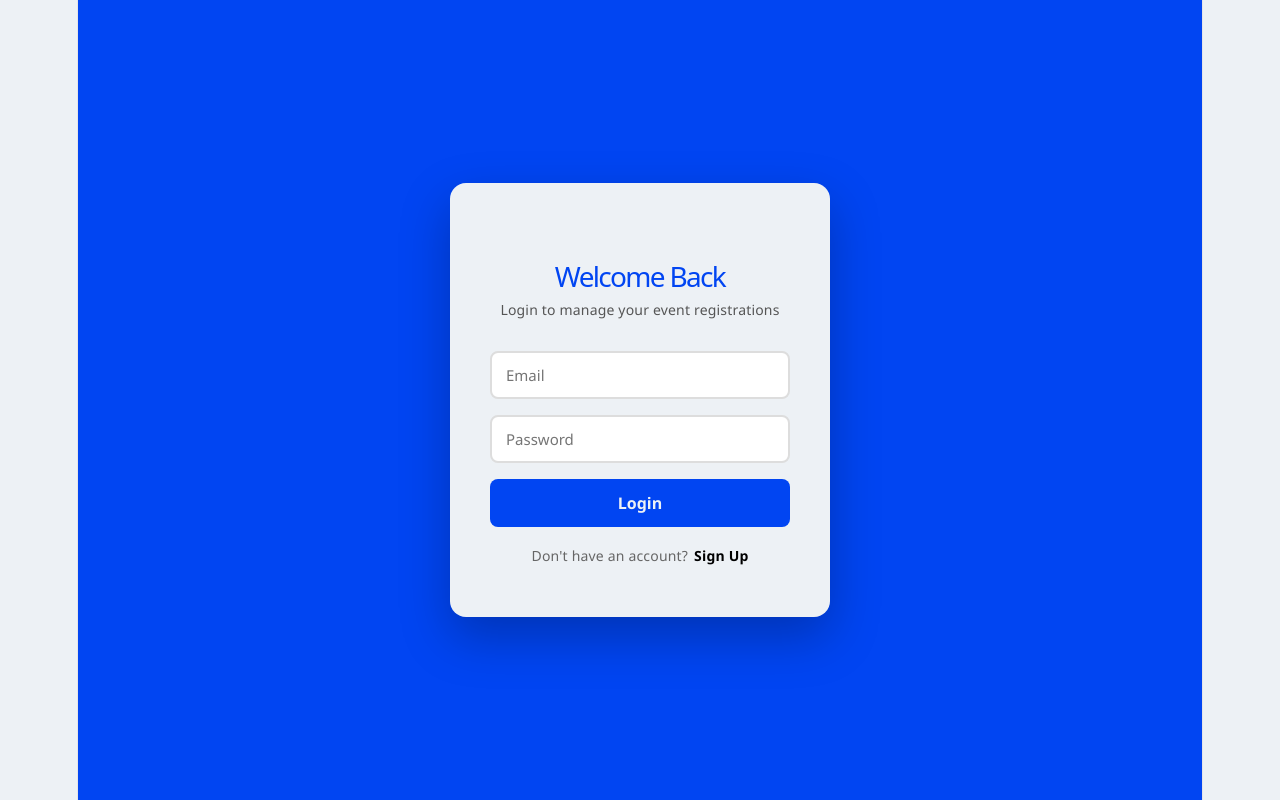
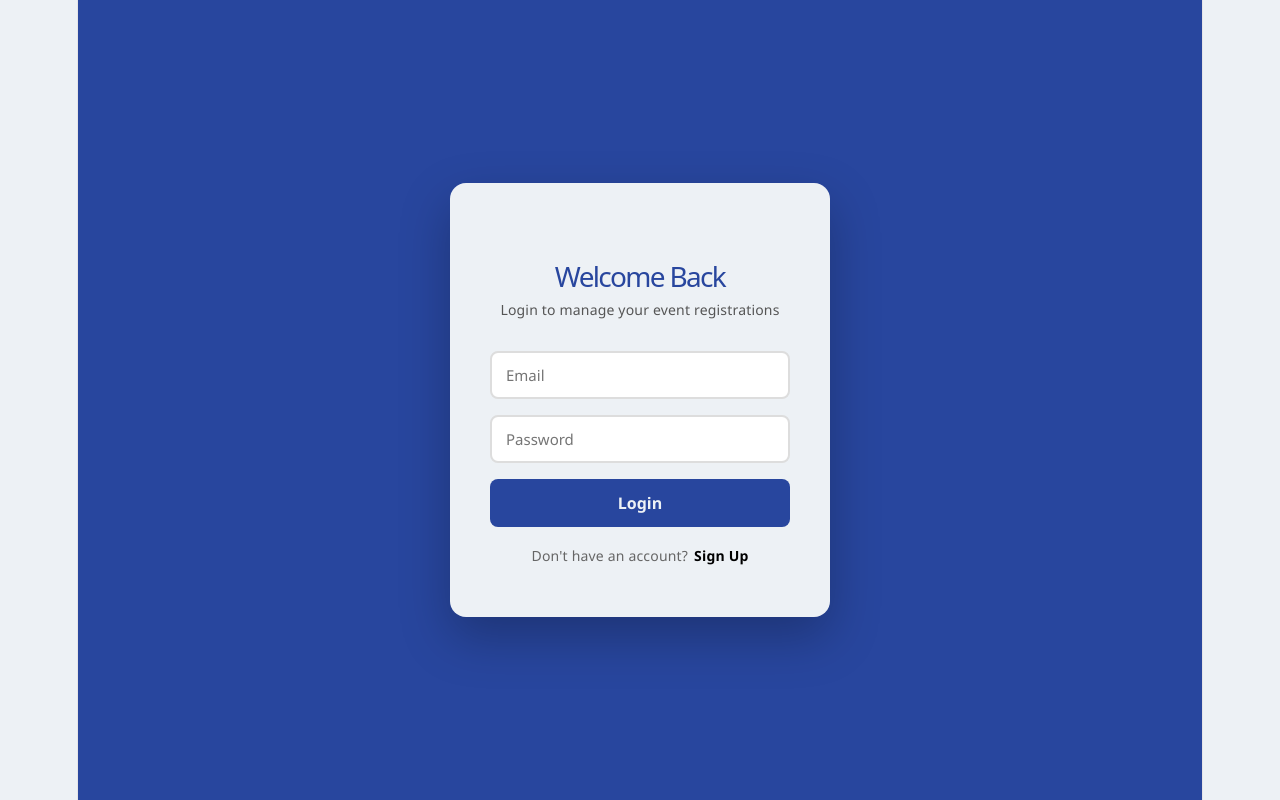
Before and after one commit to sanjay1324-s/event-management-system, a React app in the folder frontend/: page /login in a window 1280 px wide. Built offline with nearby package versions, Linux system fonts and the light colour scheme; the HTML template or start-up script is replaced by a standard one.

Commit message:
Update colors to electric blue and canvas cloud

```diff
--- a/frontend/src/App.css
+++ b/frontend/src/App.css
@@ -15,7 +15,7 @@ body {
   display: flex;
   align-items: center;
   justify-content: center;
-  background: #0145F2;
+  background: #28469E;
 }
 
 .login-card {
@@ -31,7 +31,7 @@ body {
 .login-card h1 {
   font-size: 28px;
   margin-bottom: 8px;
-  color: #0145F2;
+  color: #28469E;
 }
 
 .login-subtitle {
@@ -52,13 +52,13 @@ body {
 
 .login-card input:focus {
   outline: none;
-  border-color: #0145F2;
+  border-color: #28469E;
 }
 
 .login-card button {
   width: 100%;
   padding: 13px;
-  background: #0145F2;
+  background: #28469E;
   color: #EDF1F5;
   border: none;
   border-radius: 8px;
@@ -82,7 +82,7 @@ body {
 
 .App h1 {
   margin-bottom: 32px;
-  color: #0145F2;
+  color: #28469E;
   font-size: 32px;
 }
 
@@ -101,7 +101,7 @@ body {
   box-shadow: 0 4px 16px rgba(0, 0, 0, 0.08);
   text-align: left;
   transition: transform 0.2s;
-  border-top: 4px solid #0145F2;
+  border-top: 4px solid #28469E;
 }
 
 .event-card:hover {
@@ -129,7 +129,7 @@ body {
 .event-card button {
   margin: 12px 16px 16px;
   padding: 10px 16px;
-  background: #0145F2;
+  background: #28469E;
   color: #EDF1F5;
   border: none;
   border-radius: 8px;
@@ -149,7 +149,7 @@ body {
   display: flex;
   align-items: center;
   justify-content: center;
-  background: #0145F2;
+  background: #28469E;
   padding: 20px;
 }
 
@@ -176,7 +176,7 @@ body {
 .auth-form h1 {
   font-size: 22px;
   margin-bottom: 8px;
-  color: #0145F2;
+  color: #28469E;
 }
 
 .auth-form p {
@@ -197,13 +197,13 @@ body {
 
 .auth-form input:focus {
   outline: none;
-  border-color: #0145F2;
+  border-color: #28469E;
 }
 
 .auth-form button {
   width: 100%;
   padding: 13px;
-  background: #0145F2;
+  background: #28469E;
   color: #EDF1F5;
   border: none;
   border-radius: 8px;
@@ -221,7 +221,7 @@ body {
   display: inline-block;
   margin: 10px 16px 0;
   padding: 3px 10px;
-  background: #0145F2;
+  background: #28469E;
   color: #EDF1F5;
   font-size: 12px;
   font-weight: 600;
```
